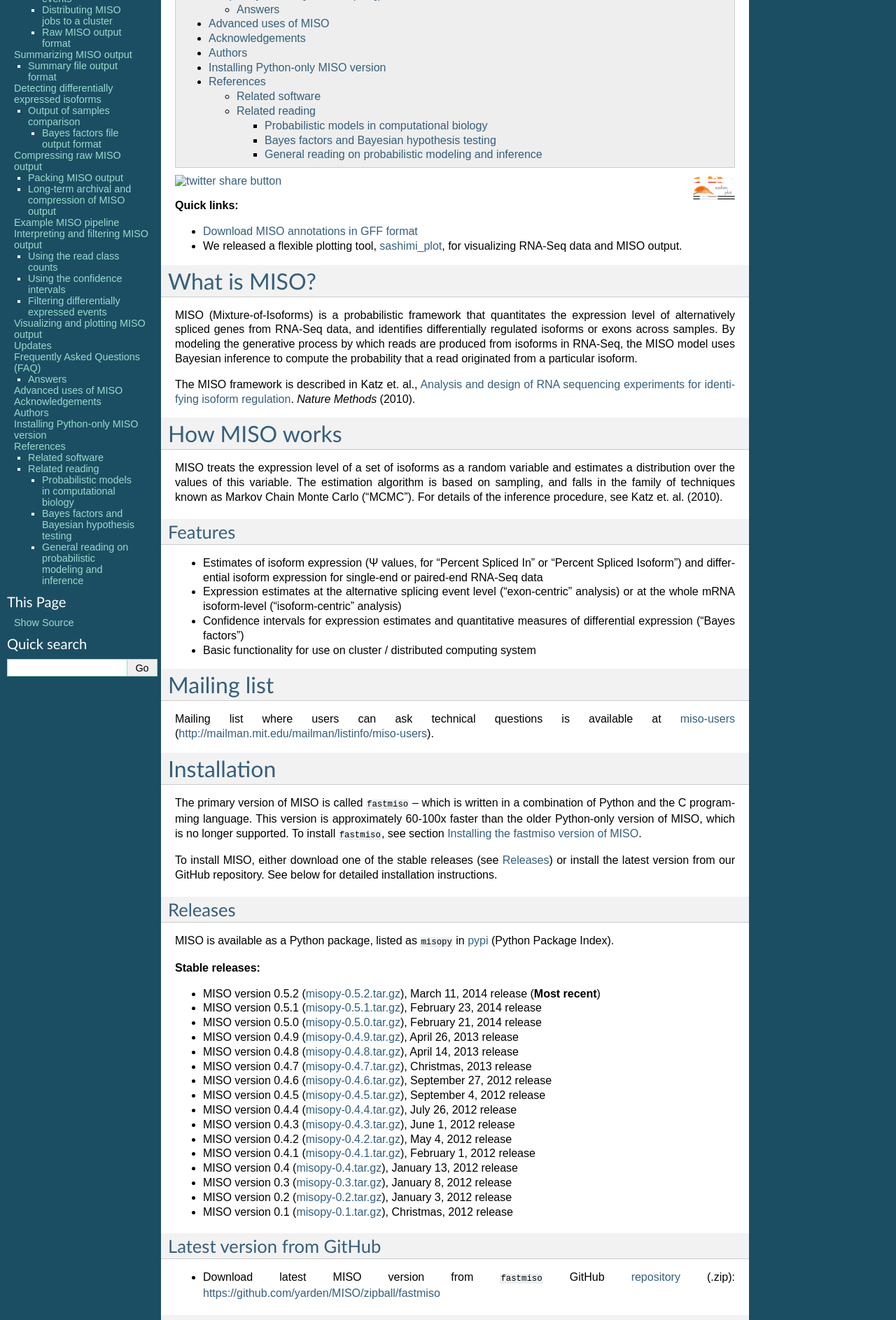
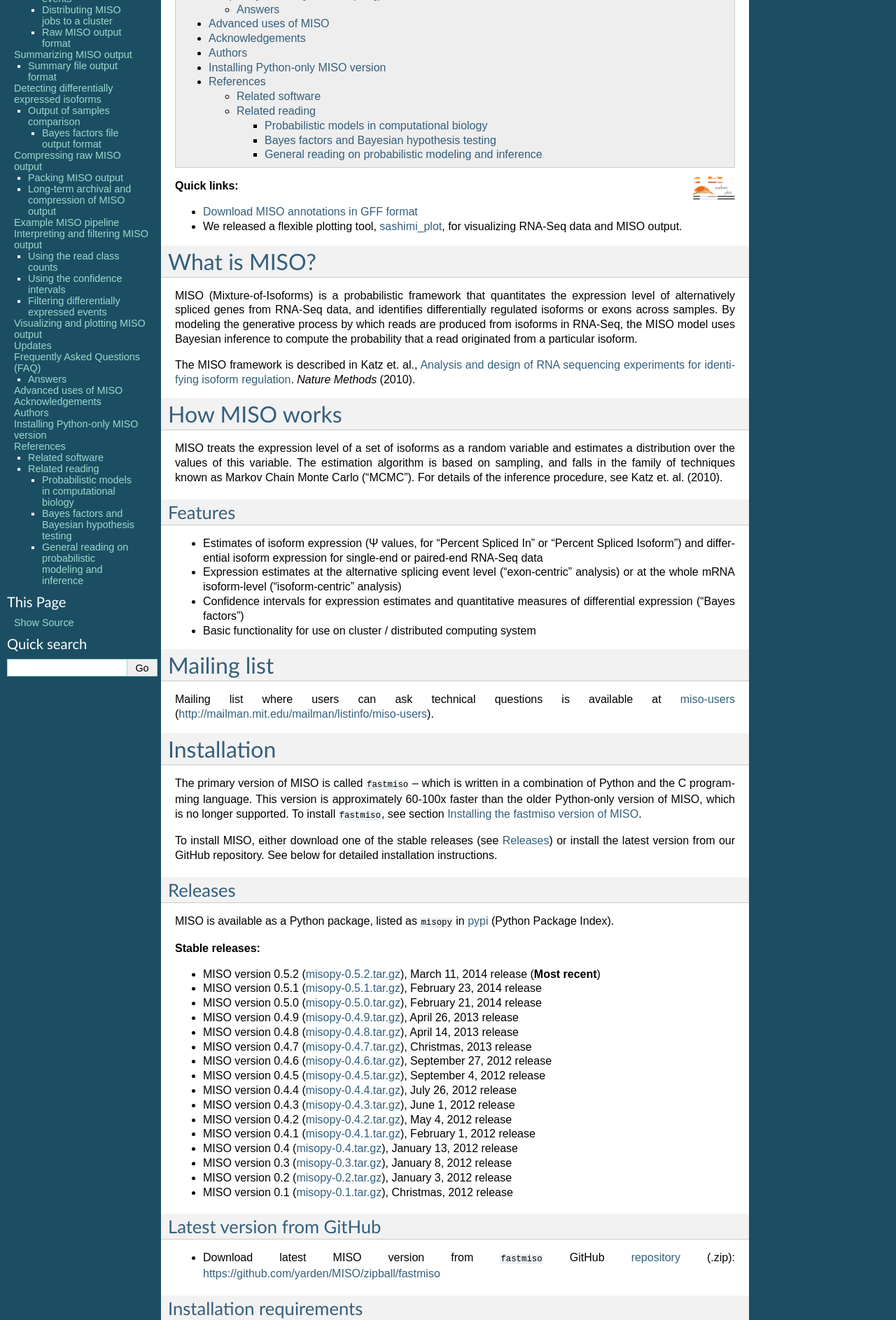
Before and after one commit to yarden/MISO, a Sphinx documentation site: the page built from docs/source/index.rst, in a window 1280 px wide. Shown: the part 1220-3107 px from the top of the page at 70% size. Built offline with Sphinx 7.4.7, drawn with Linux system fonts in a browser that asks for light colours.

Commit message:
Revs to docs

```diff
--- a/docs/source/index.rst
+++ b/docs/source/index.rst
@@ -20,14 +20,6 @@
    :align: right
    :alt: sashimi-plot
    :target: `sashimi_plot`_
-
-
-.. raw:: html
-
-   <a target="_blank" href="http://twitter.com/share?text=Currently reading MISO documentation (http%3A%2F%2Fgenes.mit.edu%2Fburgelab%2Fmiso%2Fdocs%2F)" title="Click to share this post on Twitter">
-   <img src="_images/twitter.png" alt="twitter share button" title="twitter share button" />
-   </a>
-
 
 .. "&para;"
 
```
